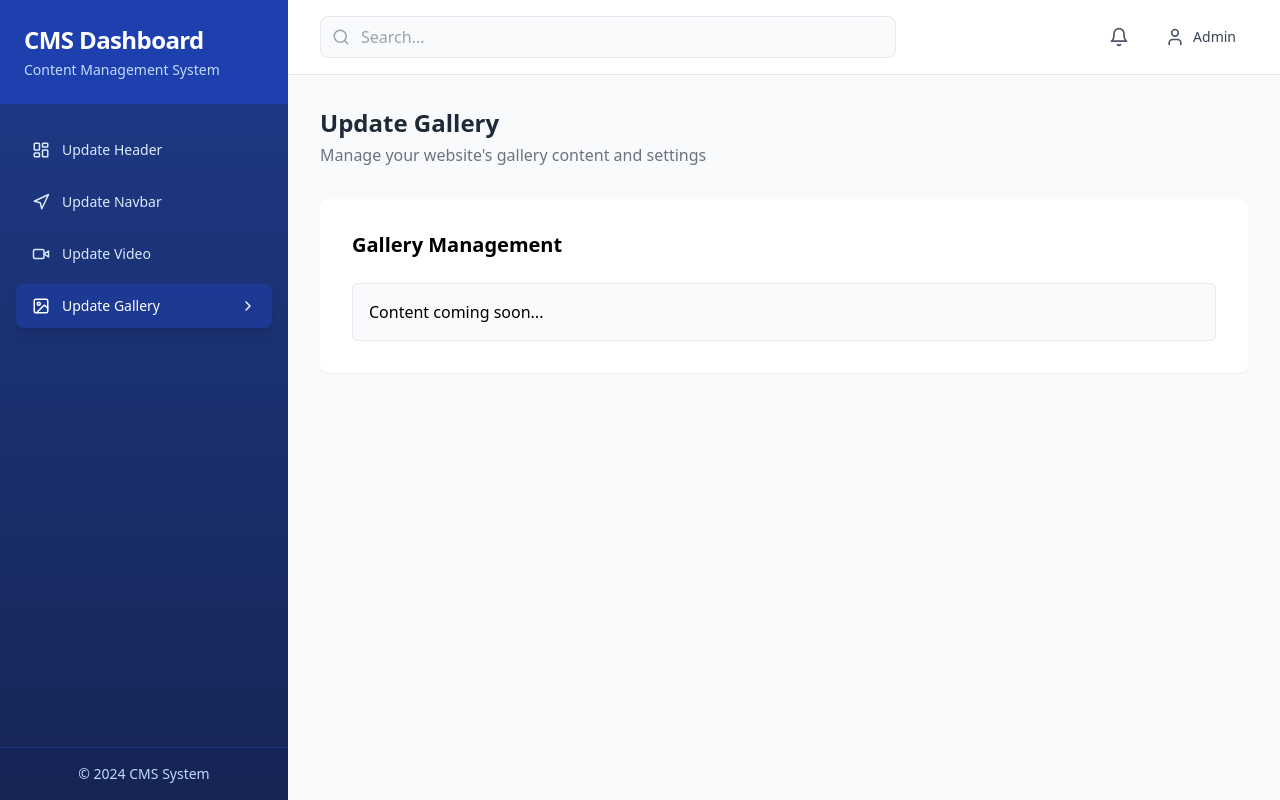
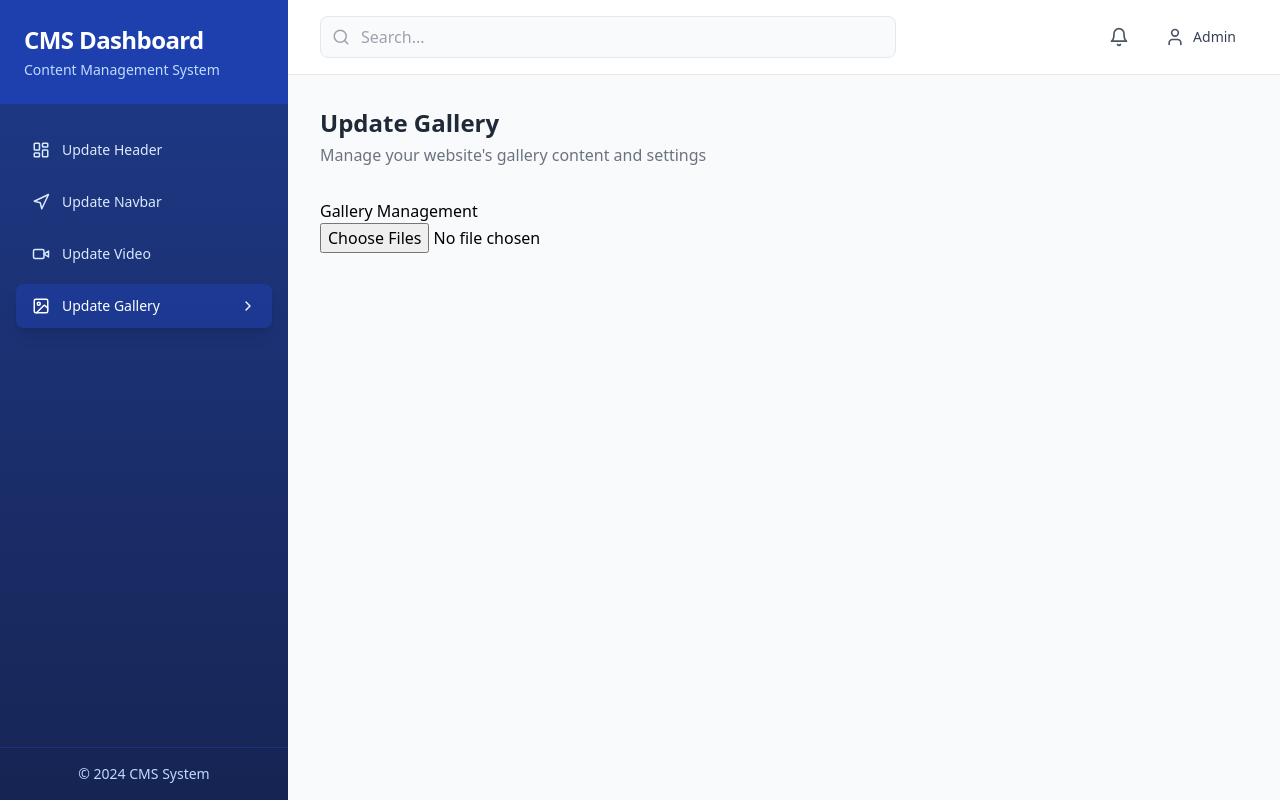
Before and after one commit to IAmShivay/ngo, a React (Vite) app: page /dashboard in a window 1280 px wide. Both pictures are taken after a click on the button "Update Gallery". Built offline with nearby package versions, Linux system fonts and the light colour scheme.

Commit message:
add UpdateGallery component; implement image upload functionality and preview with removal option

```diff
--- a/src/pages/dashboard/dashboard.tsx
+++ b/src/pages/dashboard/dashboard.tsx
@@ -9,6 +9,7 @@ import {
   Bell,
   Search,
 } from "lucide-react";
+import UpdateGallery from "./updateGallery";
 
 // Enhanced Components for each section with better visual structure
 const UpdateHeader = () => (
@@ -55,16 +56,6 @@ const UpdateVideo = () => (
   </div>
 );
 
-const UpdateGallery = () => (
-  <div className="bg-white rounded-lg shadow-sm p-8">
-    <h2 className="text-xl font-semibold mb-6">Gallery Management</h2>
-    <div className="space-y-4">
-      <div className="p-4 border rounded-md bg-gray-50">
-        Content coming soon...
-      </div>
-    </div>
-  </div>
-);
 
 const Dashboard = () => {
   const [activeComponent, setActiveComponent] = useState("header");
--- /dev/null
+++ b/src/pages/dashboard/updateGallery.tsx
@@ -0,0 +1,76 @@
+import React, { useState } from "react";
+
+type ImageData = {
+    id: number;
+    url: string;
+    file: File;
+};
+
+const UpdateGallery: React.FC = () => {
+    const [images, setImages] = useState<ImageData[]>([]);
+
+    const handleImageUpload = (event: React.ChangeEvent<HTMLInputElement>) => {
+        const files = event.target.files ? Array.from(event.target.files) : [];
+        const newImages = files.map((file) => ({
+            id: Date.now() + Math.random(),
+            url: URL.createObjectURL(file),
+            file,
+        }));
+        setImages((prevImages) => [...prevImages, ...newImages]);
+    };
+
+    const handleRemoveImage = (id: number) => {
+        setImages((prevImages) => prevImages.filter((image) => image.id !== id));
+    };
+
+    const handleSubmit = async () => {
+        const formData = new FormData();
+        images.forEach((image) => {
+            formData.append("images", image.file);
+        });
+
+        try {
+            const response = await fetch("/upload", {
+                method: "POST",
+                body: formData,
+            });
+
+            if (response.ok) {
+                alert("Images uploaded successfully!");
+                setImages([]);
+            } else {
+                alert("Failed to upload images.");
+            }
+        } catch (error) {
+            console.error("Upload error:", error);
+            alert("An error occurred while uploading images.");
+        }
+    };
+
+    return (
+        <div className="gallery-management">
+            <h1>Gallery Management</h1>
+            <input
+                type="file"
+                multiple
+                accept="image/*"
+                onChange={handleImageUpload}
+            />
+            <div className="preview-container">
+                {images.map((image) => (
+                    <div key={image.id} className="image-preview">
+                        <img src={image.url} alt="Preview" width="150" height="150" />
+                        <button onClick={() => handleRemoveImage(image.id)}>Remove</button>
+                    </div>
+                ))}
+            </div>
+            {images.length > 0 && (
+                <button onClick={handleSubmit} className="upload-button">
+                    Upload Images
+                </button>
+            )}
+        </div>
+    );
+};
+
+export default UpdateGallery;
```
Also changed, not shown: src/pages/Gallery.tsx (+4 -8 lines).
